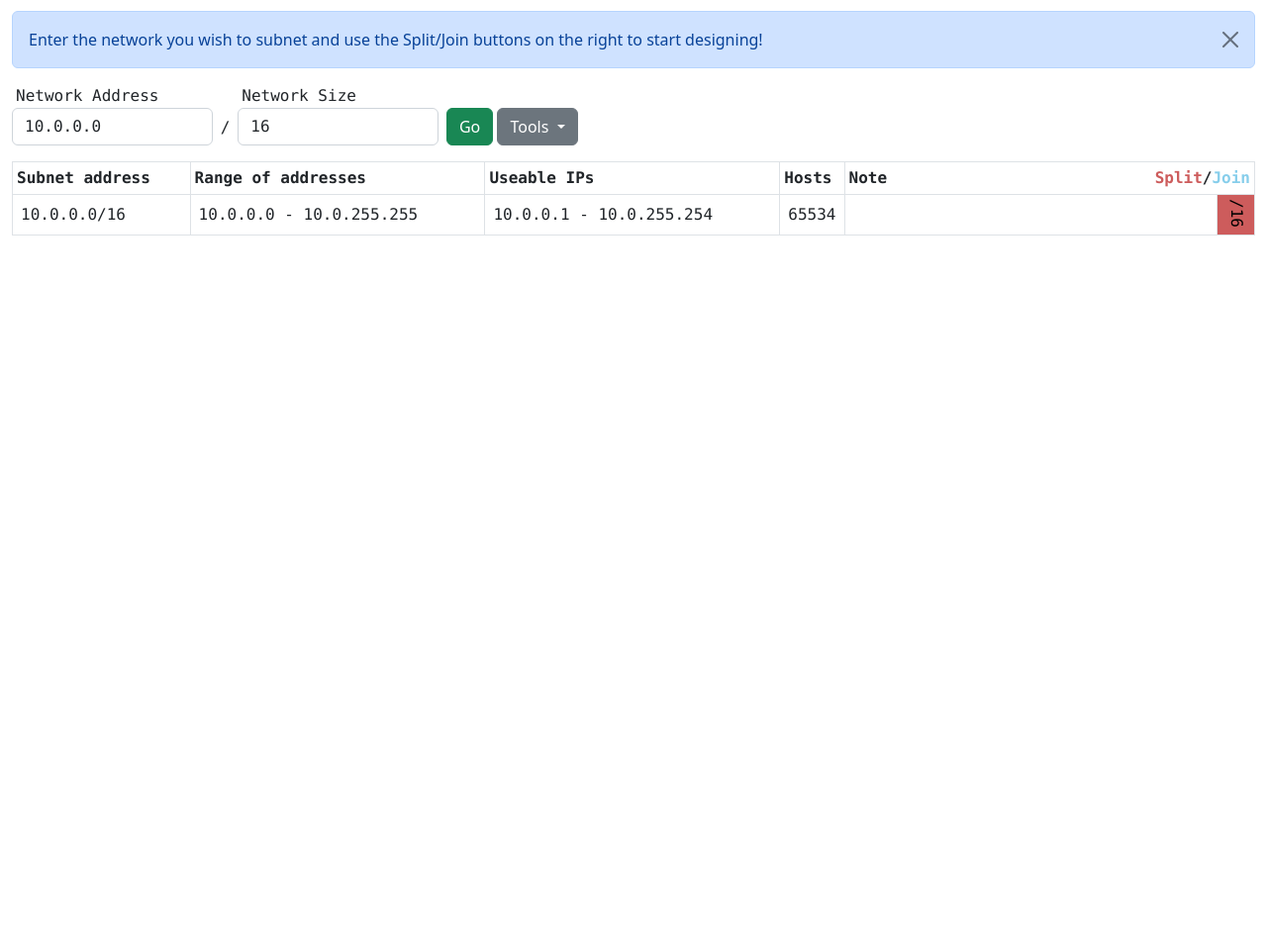
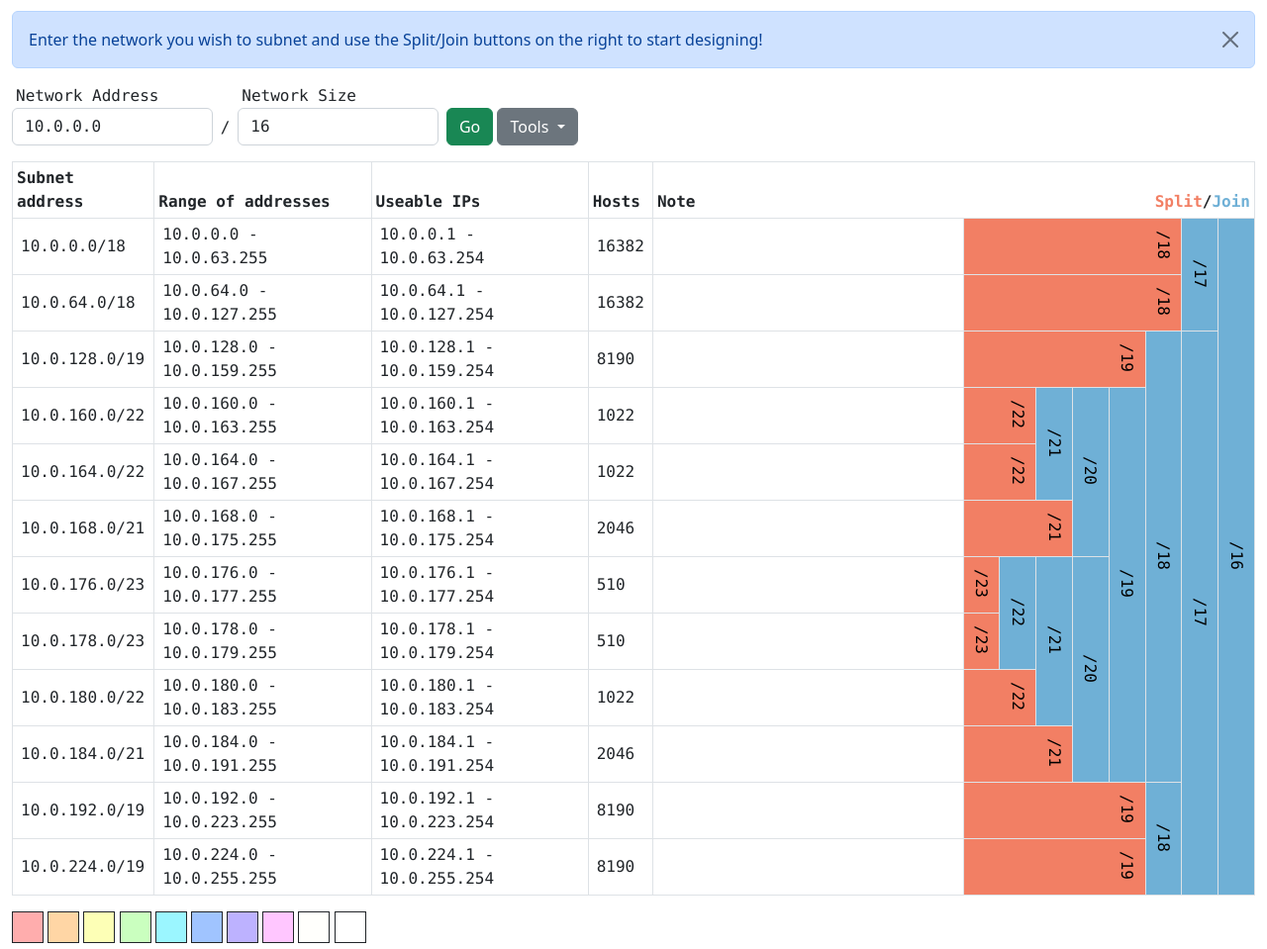
Before and after one commit to ckabalan/visualsubnetcalc, a plain HTML site: page dist/index.html in a window 1280 px wide. Shown: the part 69-1028 px from the top of the page at 99% size. Before the commit the page ends 800 px from the top, so only its background shows below. Drawn offline with nearby package versions, Linux system fonts and the light colour scheme.

Commit message:
Add some color pallete functionality and corret other rendering  reliability issues

```diff
--- a/dist/index.html
+++ b/dist/index.html
@@ -95,6 +95,18 @@
             </tr>
         </tbody>
     </table>
+    <div id="color_palette">
+        <div id="palette_picker_1"></div>
+        <div id="palette_picker_2"></div>
+        <div id="palette_picker_3"></div>
+        <div id="palette_picker_4"></div>
+        <div id="palette_picker_5"></div>
+        <div id="palette_picker_6"></div>
+        <div id="palette_picker_7"></div>
+        <div id="palette_picker_8"></div>
+        <div id="palette_picker_9"></div>
+        <div id="palette_picker_10"></div>
+    </div>
 
     <div class="modal fade" id="notifyModal" tabindex="-1" aria-labelledby="notifyModalLabel" aria-hidden="true">
         <div class="modal-dialog modal-md">
--- a/dist/main.css
+++ b/dist/main.css
@@ -1,8 +1,81 @@
 :root {
-  --split-foreground: #000000;
-  --split-background: indianred;
-  --join-foreground: #000000;
-  --join-background: skyblue;
+    /*
+    Color Palette
+    https://coolors.co/palette/033270-1368aa-4091c9-9dcee2-fedfd4-f29479-f26a4f-ef3c2d-cb1b16-65010c
+    --yale-blue: #033270ff;
+    --green-blue: #1368aaff;
+    --celestial-blue: #4091c9ff;
+    --light-blue: #9dcee2ff;
+    --misty-rose: #fedfd4ff;
+    --salmon: #f29479ff;
+    --tomato: #f26a4fff;
+    --vermilion: #ef3c2dff;
+    --engineering-orange: #cb1b16ff;
+    --rosewood: #65010cff;
+     */
+    --split-foreground: #000000;
+    /* Combination of Salmon/Tomato */
+    --split-background: #F27F64;
+    --join-foreground: #000000;
+    /* Combination of Light/Celestial Blue */
+    --join-background: #6FB0D6;
+
+    /* Color Palettes for subnet highlights
+    https://coolors.co/palette/f0d7df-f9e0e2-f8eaec-f7ddd9-f7e6da-e3e9dd-c4dbd9-d4e5e3-cae0e4-c8c7d6
+    https://coolors.co/palette/54478c-2c699a-048ba8-0db39e-16db93-83e377-b9e769-efea5a-f1c453-f29e4c
+    https://coolors.co/palette/e2e2df-d2d2cf-e2cfc4-f7d9c4-faedcb-c9e4de-c6def1-dbcdf0-f2c6de-f9c6c9
+    https://coolors.co/palette/54478c-2c699a-048ba8-0db39e-16db93-83e377-b9e769-efea5a-f1c453-f29e4c
+    https://coolors.co/palette/ffadad-ffd6a5-fdffb6-caffbf-9bf6ff-a0c4ff-bdb2ff-ffc6ff-fffffc
+     */
+    --subpal-1-1: #ffadadff;
+    --subpal-1-2: #ffd6a5ff;
+    --subpal-1-3: #fdffb6ff;
+    --subpal-1-4: #caffbfff;
+    --subpal-1-5: #9bf6ffff;
+    --subpal-1-6: #a0c4ffff;
+    --subpal-1-7: #bdb2ffff;
+    --subpal-1-8: #ffc6ffff;
+    --subpal-1-9: #fffffcff;
+    --subpal-1-10: #ffffffff;
+}
+
+#color_palette div {
+    display:inline-block;
+    height:2rem;
+    width:2rem;
+    border:1px solid;
+    cursor:pointer;
+}
+
+#color_palette #palette_picker_1 {
+    background-color: var(--subpal-1-1);
+}
+#color_palette #palette_picker_2 {
+    background-color: var(--subpal-1-2);
+}
+#color_palette #palette_picker_3 {
+    background-color: var(--subpal-1-3);
+}
+#color_palette #palette_picker_4 {
+    background-color: var(--subpal-1-4);
+}
+#color_palette #palette_picker_5 {
+    background-color: var(--subpal-1-5);
+}
+#color_palette #palette_picker_6 {
+    background-color: var(--subpal-1-6);
+}
+#color_palette #palette_picker_7 {
+    background-color: var(--subpal-1-7);
+}
+#color_palette #palette_picker_8 {
+    background-color: var(--subpal-1-8);
+}
+#color_palette #palette_picker_9 {
+    background-color: var(--subpal-1-9);
+}
+#color_palette #palette_picker_10 {
+    background-color: var(--subpal-1-10);
 }
 
 .container-xxl {
@@ -119,13 +192,12 @@
     padding-left:0.5rem;
     padding-right:0.5rem;
 }
-#calc .note {
-    width: 30%;
-}
+
 
 #calc .note input {
     border: none !important;
     border-color: transparent !important;
+    background-color: transparent;
 }
 
 /* https://stackoverflow.com/a/47245068/606974 */
--- a/dist/main.js
+++ b/dist/main.js
@@ -18,9 +18,18 @@ let infoColumnCount = 5
 let operatingMode = 'NORMAL'
 let noteTimeout;
 let minSubnetSize = 30
+let inflightColor = '#ffffff'
 
 $('input#network,input#netsize').on('input', function() {
     $('#input_form')[0].classList.add('was-validated');
+})
+
+$('#color_palette div').on('click', function() {
+    inflightColor = $(this).css('background-color')
+})
+
+$('#calcbody').on('click', '.row_address, .row_range, .row_usable, .row_hosts, .note', function(event) {
+    $(this).parent().css('background-color', inflightColor)
 })
 
 $('#btn_go').on('click', function() {
@@ -135,12 +144,22 @@ function addRowTree(subnetTree, depth, maxDepth) {
             addRowTree(subnetTree[mapKey], depth + 1, maxDepth)
         } else {
             let subnet_split = mapKey.split('/')
-            addRow(subnet_split[0], parseInt(subnet_split[1]), (infoColumnCount + maxDepth - depth))
+            let notesWidth = '30%';
+            if ((maxDepth > 5) && (maxDepth <= 10)) {
+                notesWidth = '25%';
+            } else if ((maxDepth > 10) && (maxDepth <= 15)) {
+                notesWidth = '20%';
+            } else if ((maxDepth > 15) && (maxDepth <= 20)) {
+                notesWidth = '15%';
+            } else if (maxDepth > 20) {
+                notesWidth = '10%';
+            }
+            addRow(subnet_split[0], parseInt(subnet_split[1]), (infoColumnCount + maxDepth - depth), notesWidth)
         }
     }
 }
 
-function addRow(network, netSize, colspan) {
+function addRow(network, netSize, colspan, notesWidth) {
     // TODO: do some checking here for smaller networks like /32, probably some edge cases to watch for.
     let addressFirst = ip2int(network)
     let addressLast = subnet_last_address(addressFirst, netSize)
@@ -154,7 +173,7 @@ function addRow(network, netSize, colspan) {
         '                <td class="row_range">' + int2ip(addressFirst) + ' - ' + int2ip(addressLast) + '</td>\n' +
         '                <td class="row_usable">' + int2ip(usableFirst) + ' - ' + int2ip(usableLast) + '</td>\n' +
         '                <td class="row_hosts">' + hostCount + '</td>\n' +
-        '                <td class="note"><label><input type="text" class="form-control shadow-none p-0" data-subnet="' + network + '/' + netSize + '" value="' + (subnetNotes[network + '/' + netSize] || '') + '"></label></td>\n' +
+        '                <td class="note" style="width:' + notesWidth + '"><label><input type="text" class="form-control shadow-none p-0" data-subnet="' + network + '/' + netSize + '" value="' + (subnetNotes[network + '/' + netSize] || '') + '"></label></td>\n' +
         '                <td rowspan="1" colspan="' + colspan + '" class="split rotate" data-subnet="' + network + '/' + netSize + '" data-mutate-verb="split"><span>/' + netSize + '</span></td>\n'
     if (netSize > maxNetSize) {
         // This is wrong. Need to figure out a way to get the number of children so you can set rowspan and the number
@@ -315,57 +334,7 @@ function mutate_subnet_map(verb, network, subnetTree) {
         }
     }
 }
-/*
-function validate_cidr(network, netSize) {
-    let returnObj = {
-        'valid': false,
-        'errorNetwork': true,
-        'errorSize': true,
-        'cidr': false,
-        'network': false,
-        'netSize': false
-    }
-    returnObj['network'] = validate_network(network)
-    if (returnObj['network']) {
-        returnObj['errorNetwork'] = false;
-    }
-    if (!/^\d+$/.test(netSize)) {
-        returnObj['errorSize'] = true;
-    } else {
-        netSize = parseInt(netSize)
-        if ((netSize > 32) || (netSize < 0)) {
-            returnObj['errorSize'] = true;
-        } else {
-            returnObj['errorSize'] = false;
-            returnObj['netSize'] = netSize.toString()
-        }
-    }
-    if ((returnObj['errorNetwork'] === false) && (returnObj['errorSize'] === false)) {
-        returnObj['cidr'] = returnObj['network'] + '/' + returnObj['netSize']
-        returnObj['valid'] = true
-    }
-    return returnObj;
-}
 
-function validate_network(network) {
-    // This can probably be done with Regex but this is better.
-    let octets = network.split('.');
-    if (octets.length !== 4) { return false }
-    if (!/^\d+$/.test(octets[0])) { return false }
-    if (!/^\d+$/.test(octets[1])) { return false }
-    if (!/^\d+$/.test(octets[2])) { return false }
-    if (!/^\d+$/.test(octets[3])) { return false }
-    octets[0] = parseInt(octets[0])
-    octets[1] = parseInt(octets[1])
-    octets[2] = parseInt(octets[2])
-    octets[3] = parseInt(octets[3])
-    if ((octets[0] < 0) || (octets[0] > 255)) { return false }
-    if ((octets[1] < 0) || (octets[1] > 255)) { return false }
-    if ((octets[2] < 0) || (octets[2] > 255)) { return false }
-    if ((octets[3] < 0) || (octets[3] > 255)) { return false }
-    return octets.join('.')
-}
-*/
 
 function show_warning_modal(message) {
     var notifyModal = new bootstrap.Modal(document.getElementById("notifyModal"), {});
@@ -375,6 +344,7 @@ function show_warning_modal(message) {
 
 $( document ).ready(function() {
     reset();
+    importConfig('{"config_version":"1","subnets":{"10.0.0.0/16":{"10.0.0.0/17":{"10.0.0.0/18":{},"10.0.64.0/18":{}},"10.0.128.0/17":{"10.0.128.0/18":{"10.0.128.0/19":{},"10.0.160.0/19":{"10.0.160.0/20":{"10.0.160.0/21":{"10.0.160.0/22":{},"10.0.164.0/22":{}},"10.0.168.0/21":{}},"10.0.176.0/20":{"10.0.176.0/21":{"10.0.176.0/22":{"10.0.176.0/23":{},"10.0.178.0/23":{}},"10.0.180.0/22":{}},"10.0.184.0/21":{}}}},"10.0.192.0/18":{"10.0.192.0/19":{},"10.0.224.0/19":{}}}}},"notes":{}}')
 });
 
 function exportConfig() {
```
